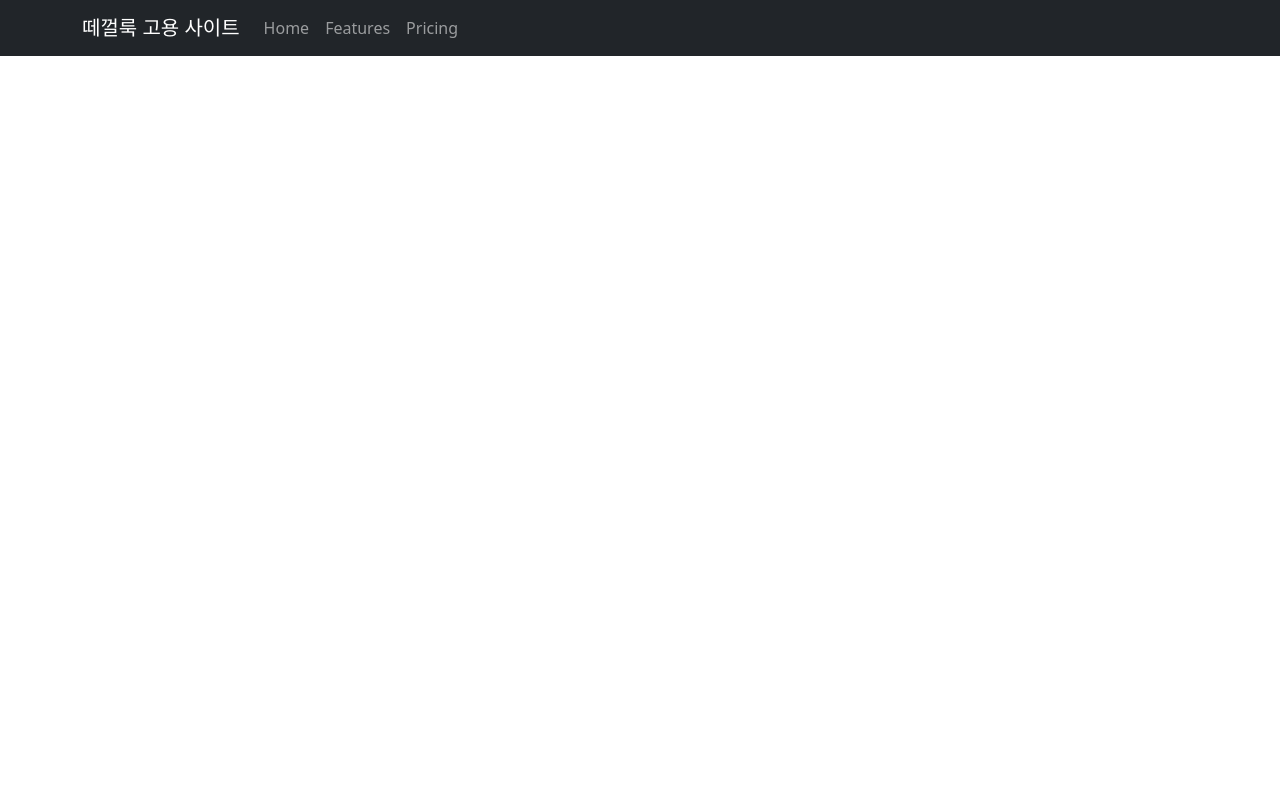
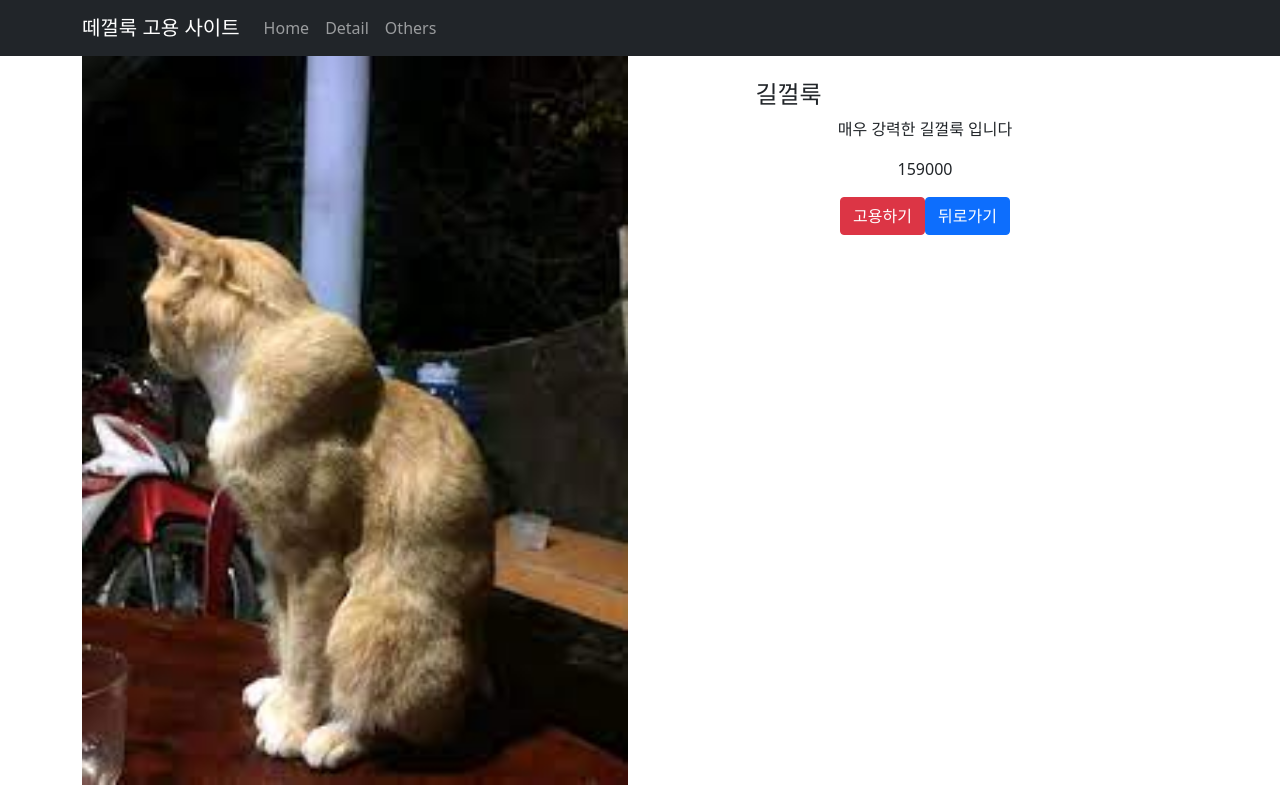
Before and after one commit to kokomai/react_test_cat_hire_mall, a React (Create React App) app: page /detail/1 in a window 1280 px wide. Built offline with nearby package versions, Linux system fonts and the light colour scheme.

Commit message:
added detail page

```diff
--- a/public/index.html
+++ b/public/index.html
@@ -24,7 +24,7 @@
       work correctly both with client-side routing and a non-root public URL.
       Learn how to configure a non-root public URL by running `npm run build`.
     -->
-    <title>React App</title>
+    <title>떼껄룩 고용 사이트</title>
   </head>
   <body>
     <noscript>You need to enable JavaScript to run this app.</noscript>
--- a/src/App.js
+++ b/src/App.js
@@ -5,10 +5,17 @@ import 'bootstrap/dist/css/bootstrap.min.css';
 import { Navbar, Container, Nav} from 'react-bootstrap';
 import { Component, useState } from 'react';
 import { itemData } from './data';
-import { Link, Routes, Route, Switch } from 'react-router-dom';
+import { Link, Routes, Route } from 'react-router-dom';
+import { Detail } from './Detail';
 
 function App() {
   let [items, itemsCh] = useState(itemData);
+  let [nowPage, nowPageCh] = useState("/");
+
+  const changePage = function(url) {
+    nowPageCh()
+    return url;
+  }
 
   return (
     <div className="App">
@@ -17,8 +24,8 @@ function App() {
         <Navbar.Brand href="/">떼껄룩 고용 사이트</Navbar.Brand>
         <Nav className="me-auto">
           <Nav.Link href="/">Home</Nav.Link>
-          <Nav.Link href="/features">Features</Nav.Link>
-          <Nav.Link href="#pricing">Pricing</Nav.Link>
+          <Nav.Link href="/detail">Detail</Nav.Link>
+          <Nav.Link href="/others">Others</Nav.Link>
         </Nav>
         </Container>
       </Navbar>
@@ -46,27 +53,13 @@ function App() {
           }>
         </Route>
 
-        <Route path="/detail"
+        <Route path="/detail/:id"
           element=
           {
-            <div className="container">
-              <div className="row">
-                <div className="col-md-6">
-                  <img src={ "/cat" + items[0].id + ".jpeg" } width="100%"></img>
-                </div>
-                <div className="col-md-6">
-                  <h4 className="col-md-6 mt-4">상품명</h4>
-                  <p>상품 설명</p>
-                  <p>39800원</p>
-                  <button className="btn btn-danger">고용하기</button>
-                </div>
-              </div>
-            </div>
+             <Detail item={items}></Detail>
           }>
         </Route>
       </Routes>
-
-
     </div>
   );
 }
--- /dev/null
+++ b/src/Detail.js
@@ -0,0 +1,39 @@
+import React, { useState } from 'react';
+import { useNavigate, useParams } from 'react-router-dom';
+
+function Detail(props) {
+    let navigate = useNavigate();
+    let { id } = useParams();
+
+    const searchItem = function(id) {
+        let list = props.item;
+        let result = {};
+
+        for(let item of list) {
+           if(item.id === Math.round(id)) {
+               result = item;
+               break;
+           }
+        }
+        return result;
+    }
+
+    return (
+      <div className="container">
+        <div className="row">
+          <div className="col-md-6">
+            <img src={ `/cat${searchItem(id).id}.jpeg` } width="100%"></img>
+          </div>
+          <div className="col-md-6">
+            <h4 className="col-md-6 mt-4">{searchItem(id).title}</h4>
+            <p>{searchItem(id).content}</p>
+            <p>{searchItem(id).price}</p>
+            <button className="btn btn-danger">고용하기</button>
+            <button className="btn btn-primary" onClick={ ()=>{ navigate(-1) } }>뒤로가기</button>
+          </div>
+        </div>
+      </div>
+    )
+}
+
+export {Detail}
```
